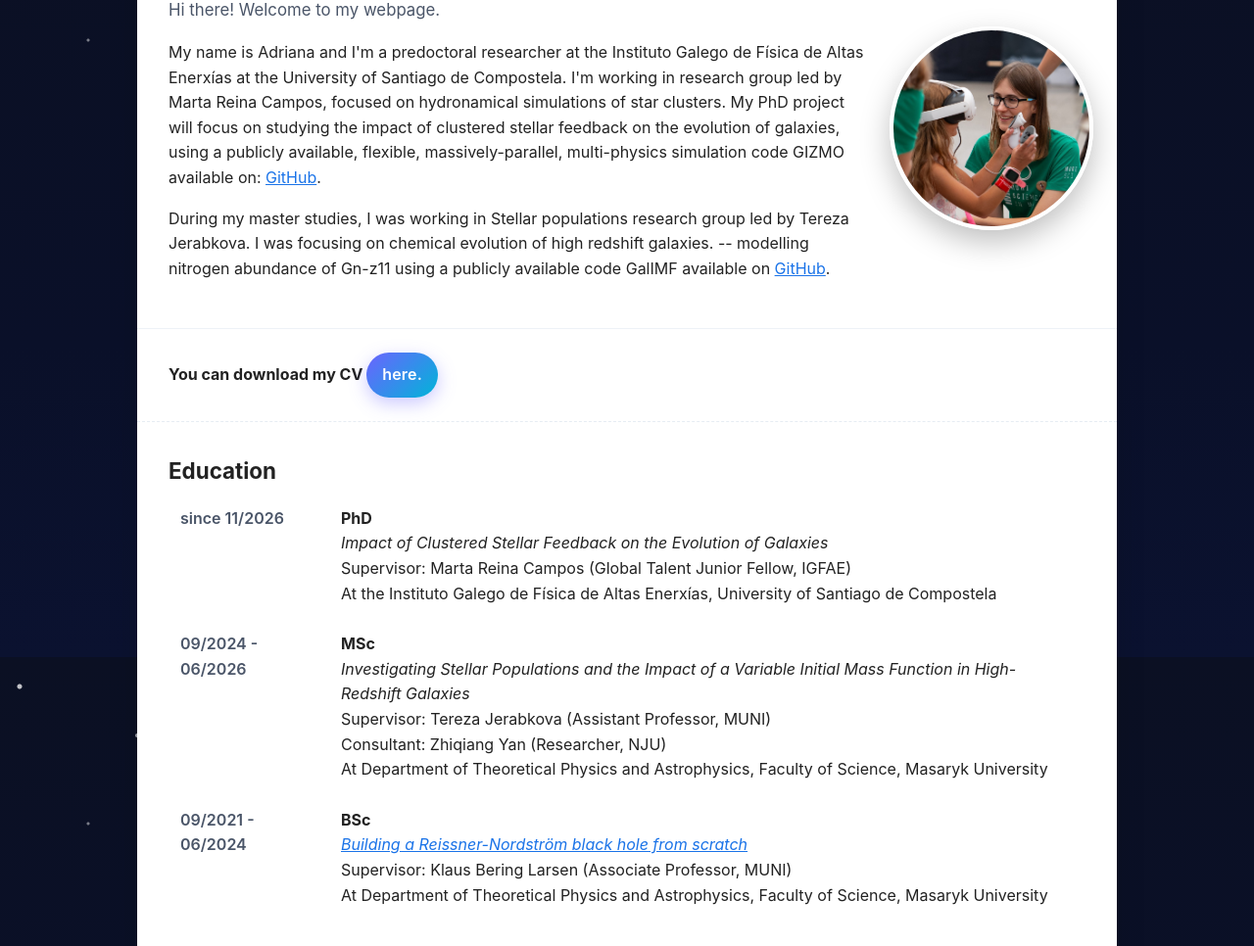
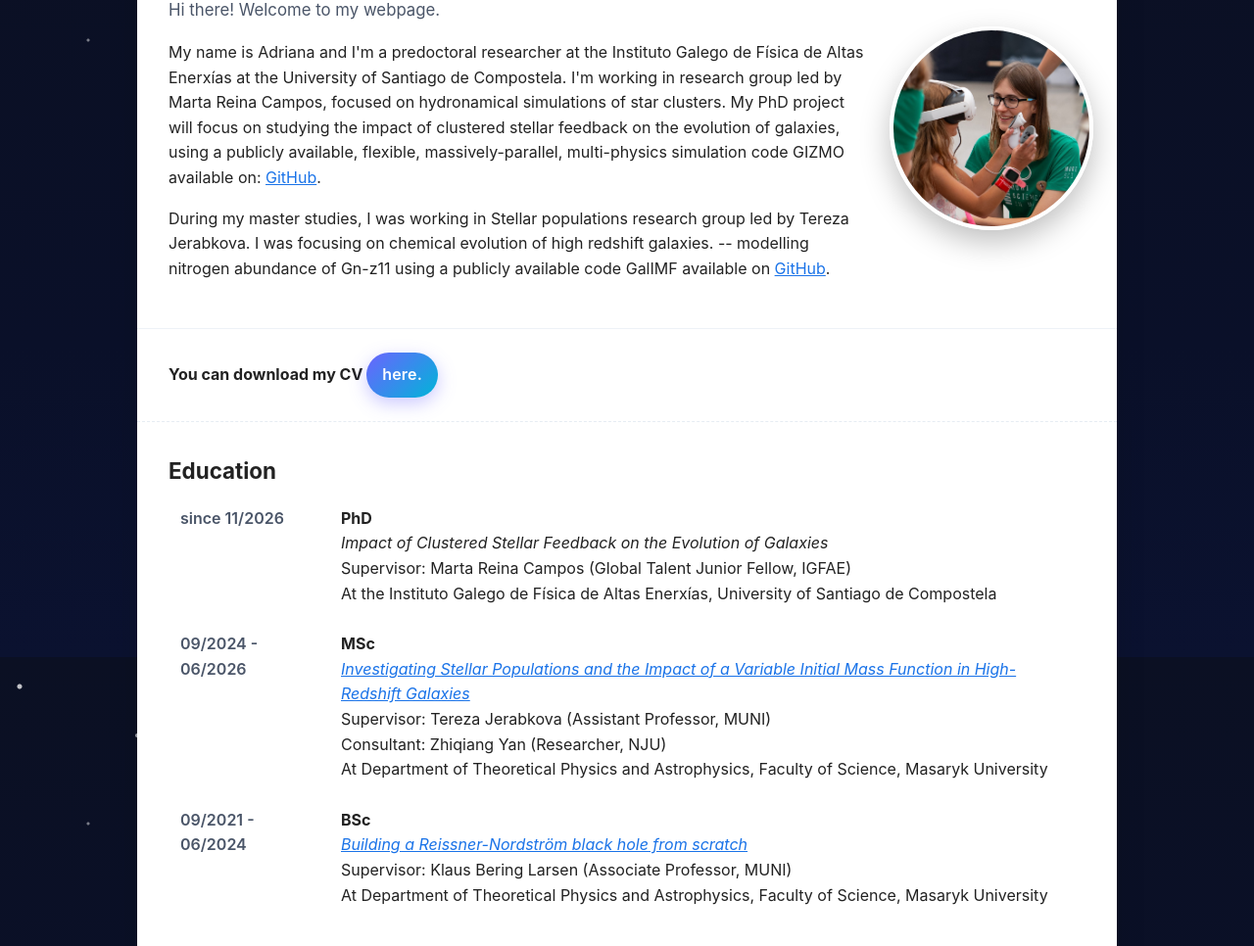
Before and after one commit to bshidvb/bshidvb.github.io, a plain HTML site: page index.html in a window 1280 px wide. Shown: the part 129-1095 px from the top of the page at 98% size. Drawn offline with Linux system fonts and the light colour scheme.

Commit message:
Update index.html

```diff
--- a/index.html
+++ b/index.html
@@ -213,7 +213,7 @@
   </tr>
   <tr>
     <td> 09/2024 - 06/2026 </td>
-    <td><b>MSc</b> <br><i>Investigating Stellar Populations and the Impact of a Variable Initial Mass Function in High-Redshift Galaxies</i>
+    <td><b>MSc</b> <br><a href="https://is.muni.cz/th/rob2x/?lang=en"><i>Investigating Stellar Populations and the Impact of a Variable Initial Mass Function in High-Redshift Galaxies</i></a>
     <br>Supervisor: Tereza Jerabkova (Assistant Professor, MUNI)
     <br>Consultant: Zhiqiang Yan (Researcher, NJU)
     <br> At Department of Theoretical Physics and Astrophysics, Faculty of Science, Masaryk University</td>
```
